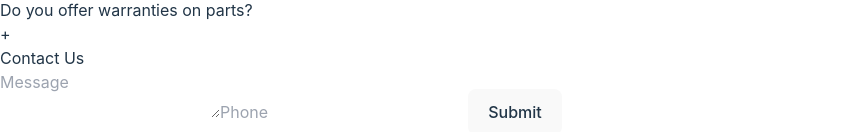
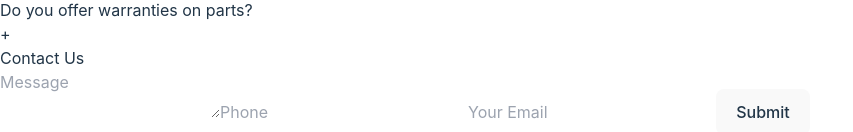
Before and after one commit to docobura/auto-spare, a React (Vite) app in the folder client/my-react-app/: page / in a window 1280 px wide. Shown: the part 1403-1535 px from the top of the page, without its empty margins (0-853 px from the left). Built offline with nearby package versions, Linux system fonts and the light colour scheme; no server answers.

Commit message:
Added sending emails to contact us

```diff
--- a/client/my-react-app/src/pages/CartPage.jsx
+++ b/client/my-react-app/src/pages/CartPage.jsx
@@ -186,7 +186,7 @@ const CartPage = () => {
               method: 'POST',
               headers: {
                   'Content-Type': 'application/json',
-                  'Authorization': `Bearer ${authToken}`
+                  'Authorization': `Bearer ${token}`
               },
               body: JSON.stringify({
                   user_id: userId,
--- a/client/my-react-app/src/pages/HomePage.jsx
+++ b/client/my-react-app/src/pages/HomePage.jsx
@@ -346,27 +346,81 @@ const FAQs = () => {
   );
 };
 
-const ContactUs = () => (
+const ContactUs = () => {
+  const [message, setMessage] = useState('');
+  const [phone, setPhone] = useState('');
+  const [userEmail, setUserEmail] = useState('');
+
+  const handleSubmit = async (event) => {
+      event.preventDefault();
+
+      try {
+          const response = await fetch('https://auto-spare.onrender.com/contact-us', {
+              method: 'POST',
+              headers: {
+                  'Content-Type': 'application/json',
+              },
+              body: JSON.stringify({
+                  email: userEmail,
+                  message,
+                  phone,
+              }),
+          });
+
+          if (!response.ok) {
+              const errorData = await response.json();
+              throw new Error(`Email sending failed: ${errorData.error || 'Unknown error'}`);
+          }
+
+          const result = await response.json();
+          console.log('Message sent successfully:', result.message);
+          // Optionally show a success message to the user
+
+      } catch (error) {
+          console.error('Error sending message:', error.message);
+          // Optionally show a user-friendly error message
+      }
+  };
+
+  return (
       <section className="flex flex-col items-center px-8 py-10 w-screen text-center text-black bg-gray-50">
           <div className="flex flex-col w-full max-w-3xl">
               <h2 className="text-3xl mb-6">Contact Us</h2>
-      <div className="flex flex-col gap-4">
+              <form className="flex flex-col gap-4" onSubmit={handleSubmit}>
                   <textarea
+                      value={message}
+                      onChange={(e) => setMessage(e.target.value)}
                       className="w-full py-3 text-lg bg-white border border-gray-300 rounded-md"
                       placeholder="Message"
+                      required
                   />
                   <input
                       type="text"
+                      value={phone}
+                      onChange={(e) => setPhone(e.target.value)}
                       className="w-full py-3 text-lg bg-white border border-gray-300 rounded-md"
                       placeholder="Phone"
                   />
-        <button className="w-full px-4 py-2 text-lg text-center text-white bg-slate-600 rounded-full">
+                  <input
+                      type="email"
+                      value={userEmail}
+                      onChange={(e) => setUserEmail(e.target.value)}
+                      className="w-full py-3 text-lg bg-white border border-gray-300 rounded-md"
+                      placeholder="Your Email"
+                      required
+                  />
+                  <button
+                      type="submit"
+                      className="w-full px-4 py-2 text-lg text-center text-white bg-slate-600 rounded-full"
+                  >
                       Submit
                   </button>
-      </div>
+              </form>
           </div>
       </section>
   );
+};
+
 
 const HomePage = () => {
   return (
```
Also changed, not shown: 1 other file (tests, documents, lock files or other folders). Lines whose indentation alone changed are shown as unchanged.
